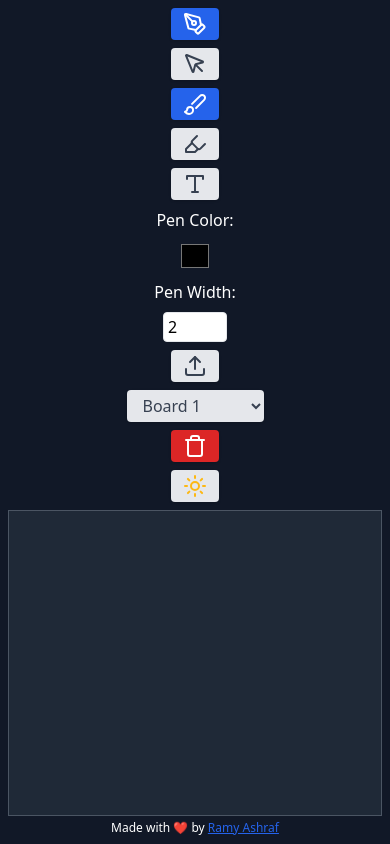
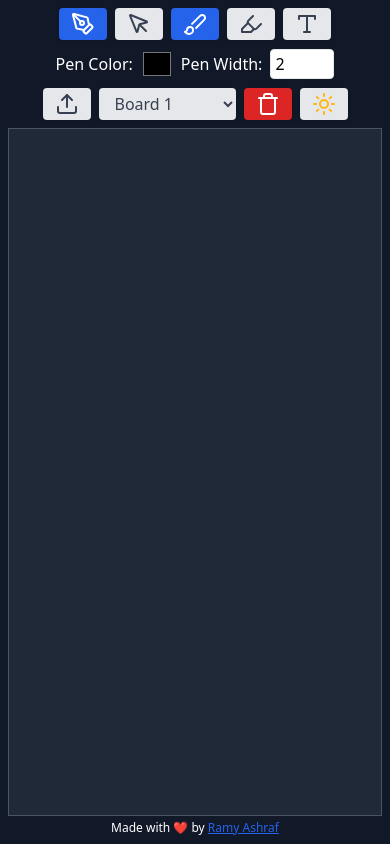
Before and after one commit to Ramy-Ashraf/whiteboard-app, a Next.js app: page / in a window 390 px wide. Built offline with nearby package versions, Linux system fonts and the light colour scheme.

Commit message:
Refactor Whiteboard component for improved clarity and maintainability

```diff
--- a/src/app/toolbar.js
+++ b/src/app/toolbar.js
@@ -47,10 +47,10 @@ const Toolbar = ({
   setDarkMode,
 }) => {
   return (
-    <div className="mb-2 flex flex-col md:flex-row md:items-center md:justify-between">
-      <div className="flex flex-col sm:flex-row flex-wrap items-center gap-2">
+    <div className="mb-2 flex flex-col gap-2 md:flex-row md:items-center md:justify-between">
       {activeBoard.pdfUrl ? (
-          <div className="flex flex-col sm:flex-row items-center gap-2">
+        // When showing PDF, keep the pdf controls in one row
+        <div className="flex flex-col sm:flex-row items-center gap-2 w-full">
           <h1 className="text-2xl font-bold">
             {activeBoard.pdfUrl.split("/").pop()}
           </h1>
@@ -71,7 +71,10 @@ const Toolbar = ({
           </button>
         </div>
       ) : (
-          <div className="flex flex-col sm:flex-row flex-wrap items-center gap-2">
+        // When not in PDF mode, render three mobile levels (rows)
+        <>
+          {/* Level 1: Mode and tool selection */}
+          <div className="flex flex-wrap items-center gap-2 justify-center md:justify-start">
             <button
               onClick={switchToWriteMode}
               title="Write"
@@ -138,9 +141,15 @@ const Toolbar = ({
                 >
                   <LuType size={24} />
                 </button>
+              </>
+            )}
+          </div>
 
+          {/* Level 2: Tool-specific options */}
+          {mode === "write" && (
+            <div className="flex flex-wrap items-center gap-2 justify-center">
               {tool === "pen" && (
-                  <div className="flex flex-col sm:flex-row items-center gap-2">
+                <div className="flex flex-wrap items-center gap-2">
                   <label className="whitespace-nowrap">Pen Color:</label>
                   <input
                     type="color"
@@ -159,7 +168,7 @@ const Toolbar = ({
                 </div>
               )}
               {tool === "highlight" && (
-                  <div className="flex flex-col sm:flex-row items-center gap-2">
+                <div className="flex flex-wrap items-center gap-2">
                   <label className="whitespace-nowrap">
                     Highlight Color:
                   </label>
@@ -184,7 +193,7 @@ const Toolbar = ({
                 </div>
               )}
               {tool === "text" && (
-                  <div className="flex flex-col sm:flex-row items-center gap-2">
+                <div className="flex flex-wrap items-center gap-2">
                   <label className="whitespace-nowrap">Text Color:</label>
                   <input
                     type="color"
@@ -217,12 +226,11 @@ const Toolbar = ({
                   />
                 </div>
               )}
-              </>
-            )}
             </div>
           )}
-      </div>
-      <div className="flex flex-col sm:flex-row items-center gap-2 mt-2 md:mt-0">
+
+          {/* Level 3: Right-side controls */}
+          <div className="flex flex-wrap items-center gap-2 justify-center md:justify-end">
             <label
               title="Upload PDF"
               className="cursor-pointer inline-flex items-center px-3 py-1 rounded shadow transition transform hover:scale-105 focus:outline-none bg-gray-200 text-gray-700 hover:bg-gray-300"
@@ -273,6 +281,8 @@ const Toolbar = ({
               )}
             </button>
           </div>
+        </>
+      )}
     </div>
   );
 };
```
Lines whose indentation alone changed are shown as unchanged.
